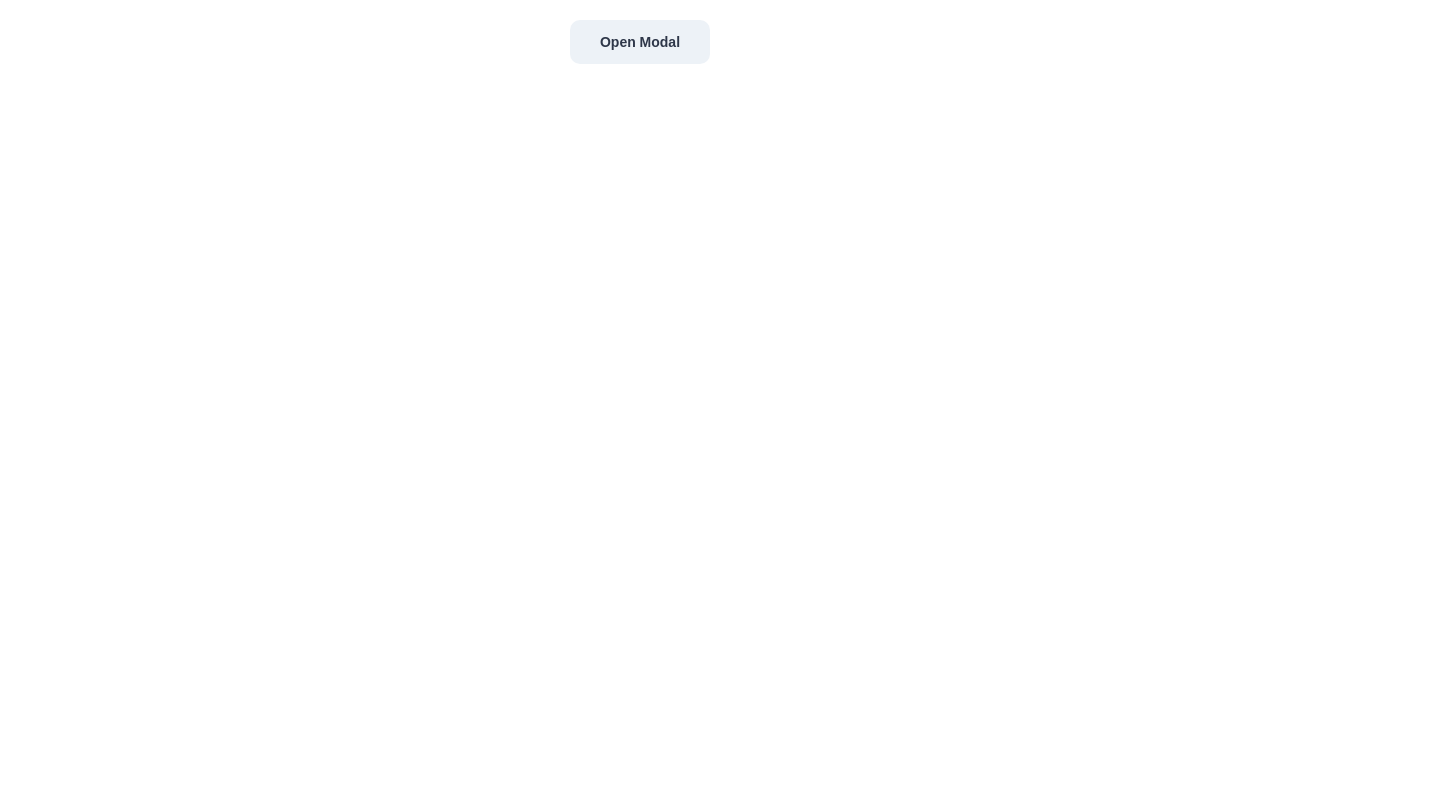
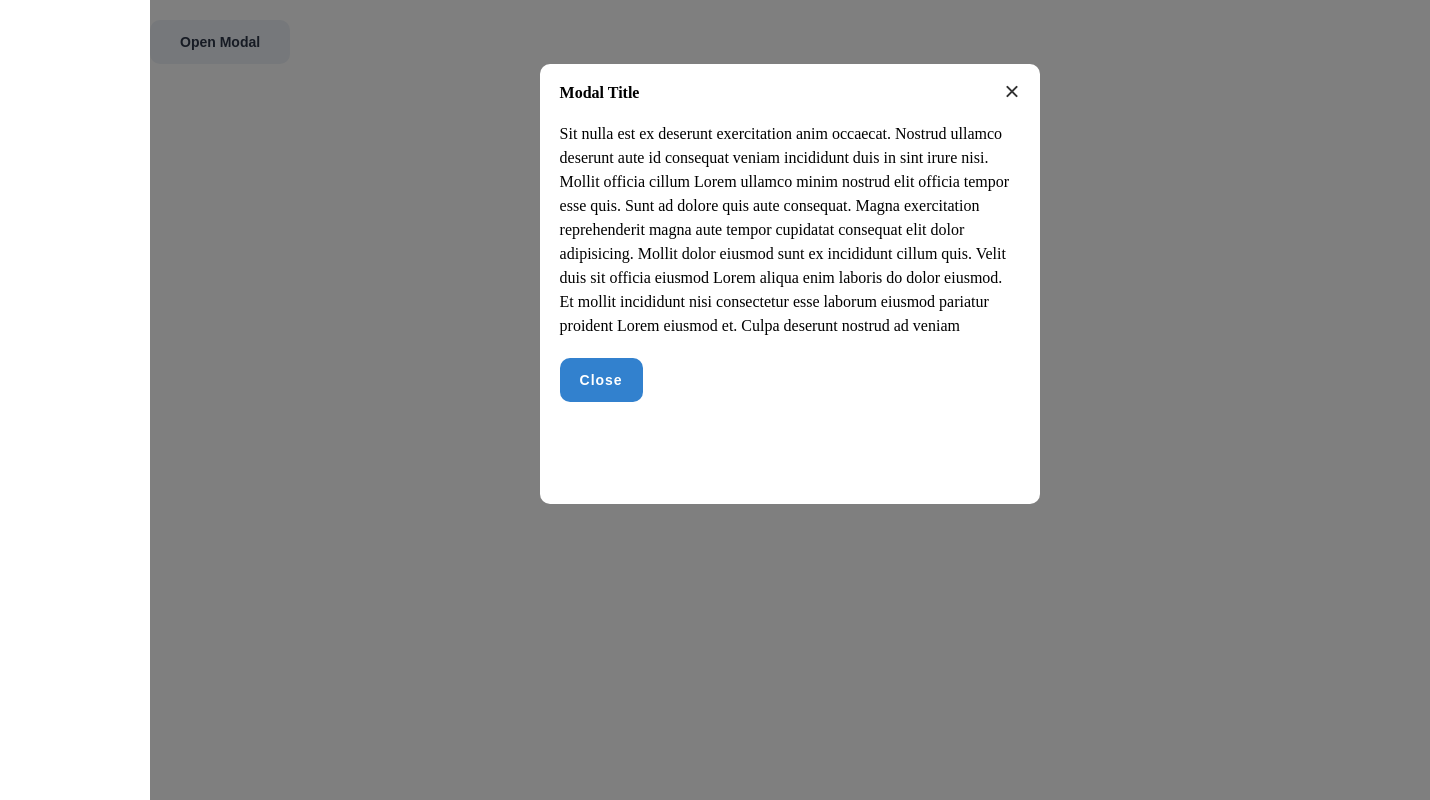
Before and after one commit to kosukenemy/js-modify-modal, a website built with webpack: page index.html in a window 1280 px wide. Shown: the whole page, 1430 px wide, since content can reach past the window. Built offline with nearby package versions, Linux system fonts and the light colour scheme.

Commit message:
update: デザイン実装

```diff
--- a/css/style.scss
+++ b/css/style.scss
@@ -1,6 +1,9 @@
 
 $_2E3749: #2E3749;
+$_333: #333;
 $_EDF2F7: #EDF2F7;
+$_3281CE: #3281CE;
+$_FFF: #FFF;
 
 * {
   margin: 0;
@@ -10,13 +13,17 @@ $_EDF2F7: #EDF2F7;
 .container {
   margin: 0 auto;
   width: 980px;
+  position: relative;
+
+  .btn {
+    outline: none;
+    cursor: pointer;
+    appearance: none;
+    border: none;
+  }
 }
 
-.modalBtn {
-  outline: none;
-  cursor: pointer;
-  appearance: none;
-  border: none;
+.openBtn {
   background-color: $_EDF2F7;
   color: $_2E3749;
   text-align: center;
@@ -24,6 +31,87 @@ $_EDF2F7: #EDF2F7;
   font-size: 14px;
   font-weight: 600;
   border-radius: 10px;
-  display: block;
+  display: inline-block;
   margin: 20px auto 0;
 }
+
+.closeBtn {
+  background-color: $_3281CE;
+  color: $_FFF;
+  text-align: center;
+  padding: 14px 20px;
+  font-size: 14px;
+  font-weight: 600;
+  border-radius: 10px;
+  display: inline-block;
+  margin: 20px auto 0;
+  letter-spacing: 0.07em;
+}
+
+.crossBtn {
+  background: transparent;
+  position: absolute;
+  right: 30px;
+  outline: auto;
+
+  span {
+    background-color: $_333;
+    width: 2px;
+    height: 15px;
+    display: block;
+    position: relative;
+    border-radius: 10px;
+    position: absolute;
+    top: 0px;
+    left: 1px;
+
+    &:nth-child(1) {
+      transform: rotate(45deg);
+
+    }
+    &:nth-child(2) {
+      transform: rotate(-45deg);
+    }
+  }
+}
+
+.modal-container {
+  padding: 5vw;
+}
+
+.modal-section {
+  position: absolute;
+  top: 0;
+  left: 0;
+  width: 100vw;
+  height: 100vh;
+}
+
+.modal-section .modal-overlay {
+  width: 100%;
+  height: 100%;
+  background: rgba($color: #000000, $alpha: 0.5);
+}
+
+.modal-section .modal-overlay .modal-content {
+  width: 100%;
+  max-width: 40%;
+  min-height: 400px;
+  margin: 0 auto;
+  padding: 20px;
+  background-color: $_FFF;
+  border-radius: 10px;
+  overflow-y: scroll;
+  position: relative;
+}
+
+.modal-container .modal-contentTitle {
+  font-size: 16px;
+  font-weight: 600;
+  margin: 0 0 20px 0;
+}
+
+.modal-contentText {
+  line-height: 1.5;
+  font-weight: 300;
+}
--- a/index.html
+++ b/index.html
@@ -9,7 +9,32 @@
 </head>
 <body>
   <div class="container">
-    <button class="modalBtn js-openBtn">Open Modal</button>
+    <button class="btn openBtn js-openBtn">Open Modal</button>
+
+    <div class="modal-section">
+      <div class="modal-overlay">
+        <div class="modal-container">
+          <div class="modal-content">
+            <button class="btn crossBtn js-btn-close">
+              <span></span><span></span>
+            </button>
+            <h3 class="modal-contentTitle">Modal Title</h3>
+            <p class="modal-contentText">
+              Sit nulla est ex deserunt exercitation anim occaecat. Nostrud ullamco deserunt aute id consequat veniam incididunt duis
+              in sint irure nisi. Mollit officia cillum Lorem ullamco minim nostrud elit officia tempor esse quis.
+
+              Sunt ad dolore quis aute consequat. Magna exercitation reprehenderit magna aute tempor cupidatat consequat elit dolor
+              adipisicing. Mollit dolor eiusmod sunt ex incididunt cillum quis. Velit duis sit officia eiusmod Lorem aliqua enim
+              laboris do dolor eiusmod. Et mollit incididunt nisi consectetur esse laborum eiusmod pariatur proident Lorem eiusmod et.
+              Culpa deserunt nostrud ad veniam
+            </p>
+            <div class="modal-contentBottom">
+              <button class="btn closeBtn js-btn-close">Close</button>
+            </div>
+          </div>
+        </div>
+      </div>
+    </div>
   </div>
 
   <script src="dist/main.js"></script>
```
Also changed, not shown: css/style.css, 1 other file.
